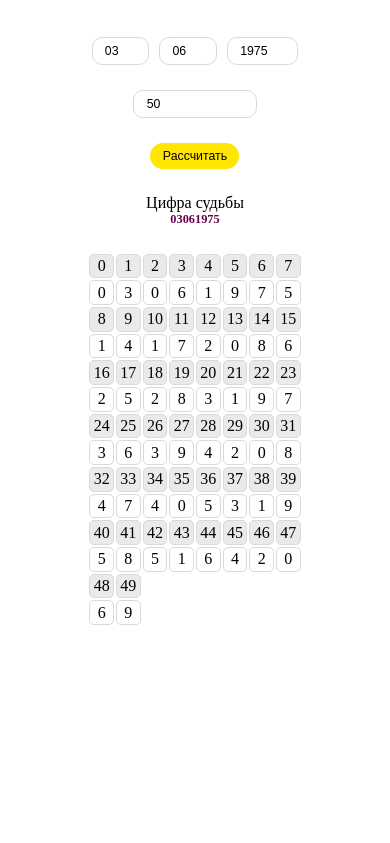
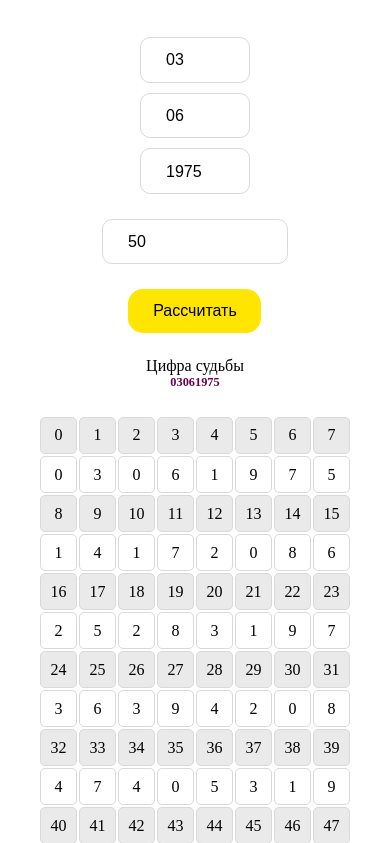
Before and after one commit to NamorAgro/mothers_numbers, a plain HTML site: page index.html in a window 390 px wide. Both pictures are taken after a click on the element "Рассчитать". Shown: the top 843 px of the page. Drawn offline with nearby package versions, Linux system fonts and the light colour scheme.

Commit message:
made some changes for mobile adaptive

```diff
--- a/style.css
+++ b/style.css
@@ -84,6 +84,24 @@ input.years_to_count{
     margin-bottom: calc(var(--index) * 2);
 }
 
+@media screen and (max-width: 400px) {
+  .inputs_row{
+    width: calc(var(--index) * 80);
+    background-color: red;
+  }
+  .input_block{
+    flex-direction: column;
+  }
+  input.years_to_count{
+    width: calc(var(--index) * 15);
+    margin-bottom: calc(var(--index) * 2);
+  }
+  input{
+    padding: calc(var(--index) * 1) calc(var(--index) * 2);
+    font-size: calc(var(--index) * 1.3);
+  }
+}
+
 .numbers_part{
     display: flex;
     flex-direction: column;
@@ -132,3 +150,21 @@ td.year__class.clicked{
     background-color: blue;
     color: white;
 }
+
+@media screen and (max-width: 400px) {
+  button{
+    font-size: calc(var(--index) * 1.3);
+    padding: calc(var(--index) * 1) calc(var(--index) * 2);
+  }
+
+td{
+  width: calc(var(--index) * 3);
+  height: calc(var(--index) * 3);
+  cursor: pointer;
+  text-align: center;
+  margin: 2px;
+  border: 1px solid #D9D9D9;
+  border-radius: 5px;
+}
+
+}
```
